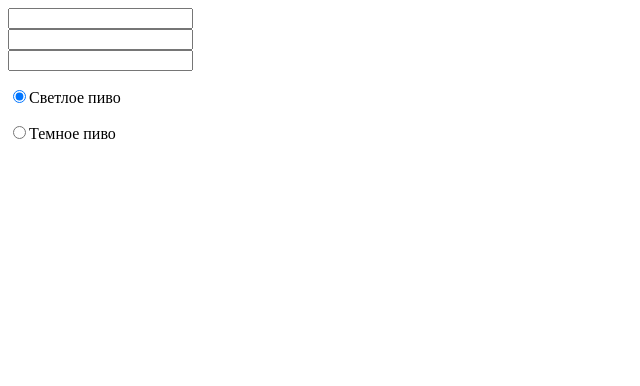
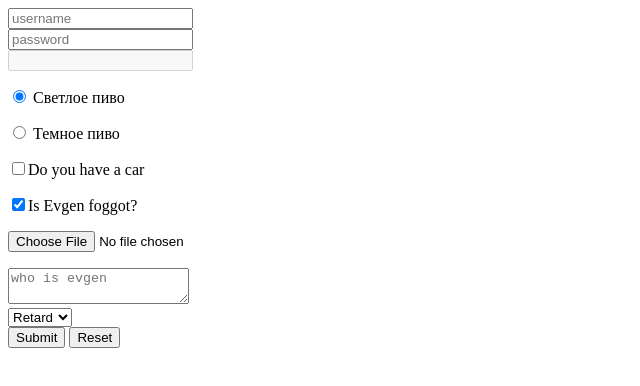
Before and after one commit to jsStudents/javascript, a website: page frilanceToLife/src/forms.html in a window 1280 px wide. Shown: the whole page, without its empty margins (0-640 px from the left). Drawn offline with Linux system fonts and the light colour scheme.

Commit message:
add new project

```diff
--- a/frilanceToLife/src/forms.html
+++ b/frilanceToLife/src/forms.html
@@ -9,20 +9,49 @@
 <body>
   <div>
     <div>
-      <form action="#" method="post" enctype="multipart/form-data"></form>  <!-- Простой текст -->
+      <form action="#" method="post" enctype="multipart/form-data">
       <div>
-        <input type="text" name="username" value="">
+        <label>
+          <input type="text" name="username" value="" placeholder="username" tabindex="1">
+        </label>
       </div>
       <div>
-        <input type="password" name="userpassword" value="">
+        <label>
+          <input type="password" name="userpassword" value="" placeholder="password" tabindex="2">
+        </label>
       </div>
       <div>
-        <input type="tel" name="phoneNumber" value="">
+        <label>
+          <input disabled type="tel" name="phoneNumber" value="">
+        </label>
       </div>
       <div>
-        <p><input checked type="radio" name="beer" value="lager">Светлое пиво</p>
-        <p><input type="radio" name="beer" value="dark">Темное пиво</p>
+        <p><label>
+          <input checked type="radio" name="beer" value="lager">
+        </label>Светлое пиво</p>
+        <p><label>
+          <input type="radio" name="beer" value="dark">
+        </label>Темное пиво</p>
       </div>
+      <div>
+        <p><input type="checkbox" name="car" value="yes" id="have_car">Do you have a car</p>
+        <p><input checked type="checkbox" name="evgen" value="yes" id="evgen_fogot">Is Evgen foggot?</p>
+        <p><input type="file" name="foto" id="foto_file"></p>
+      </div>
+      <div>
+        <textarea name="text" placeholder="who is evgen"></textarea>
+      </div>
+      <div>
+        <select name="evgenNickname">
+          <option value="foggot">Foggot</option>
+          <option selected value="retard">Retard</option>
+        </select>
+      </div>
+      <div>
+        <button type="submit">Submit</button>
+        <button type="reset">Reset</button>
+      </div>
+      </form>
     </div>
   </div>
 </body>
```
Also changed, not shown: frilanceToLife/src/employProfile.html (added, +79 -0 lines), frilanceToLife/src/index.html (+3 -3 lines).
